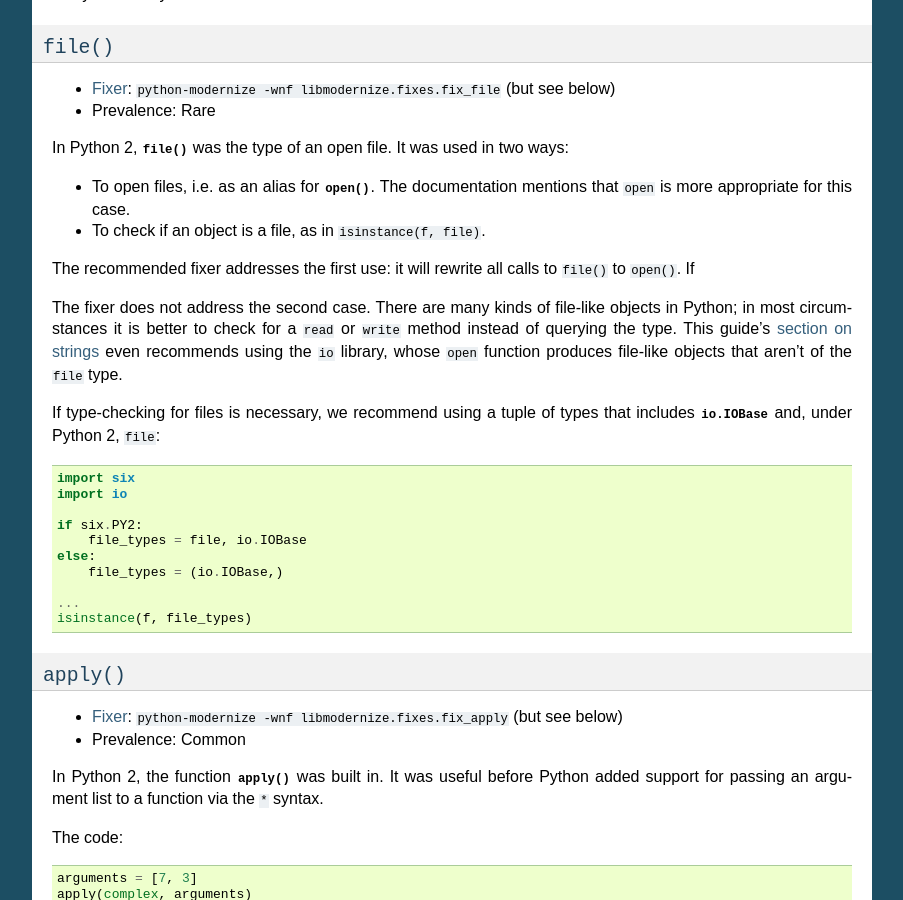
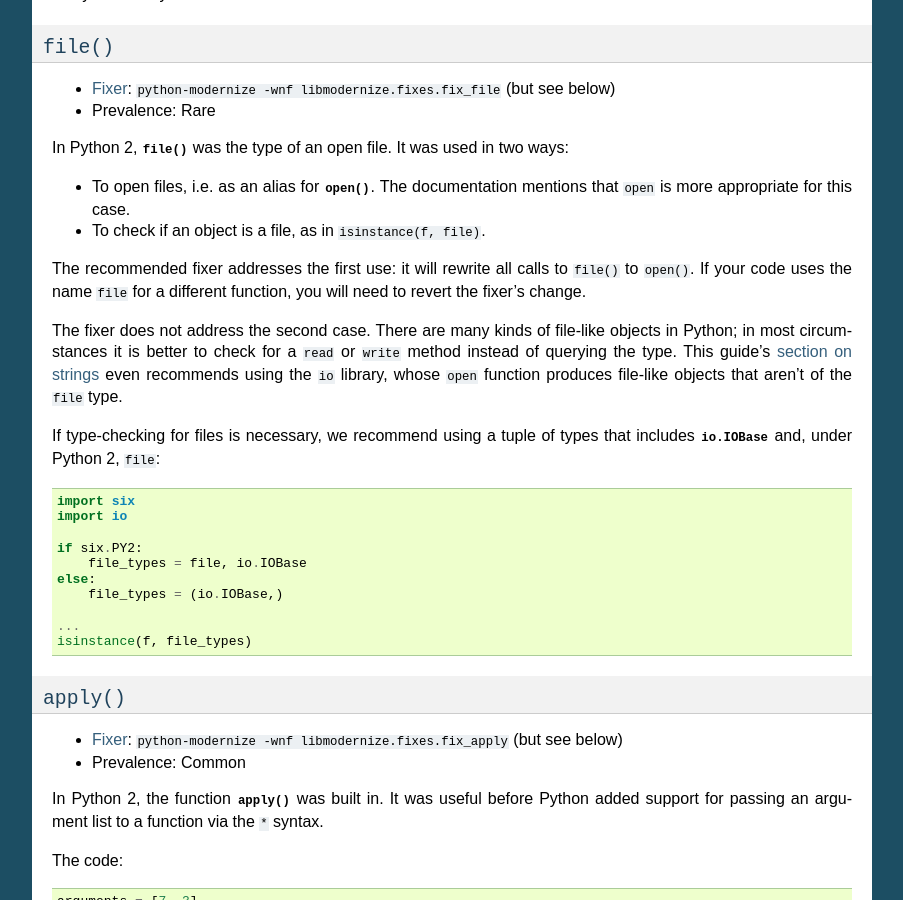
Before and after one commit to fedora-python/portingguide, a Sphinx documentation site: the page built from source/builtins.rst, in a window 1280 px wide and 900 px high, scrolled down 1054 px. Shown: the whole window, without its empty margins (198-1101 px from the left). Built offline with Sphinx 7.4.7, drawn with Linux system fonts in a browser that asks for light colours.

Commit message:
Add sentences that I accidentally removed or left unfinished

```diff
--- a/source/builtins.rst
+++ b/source/builtins.rst
@@ -82,7 +82,9 @@ ways:
 * To check if an object is a file, as in ``isinstance(f, file)``.
 
 The recommended fixer addresses the first use: it will rewrite all calls to
-``file()`` to ``open()``. If
+``file()`` to ``open()``.
+If your code uses the name ``file`` for a different function, you will need
+to revert the fixer's change.
 
 The fixer does not address the second case. There are many kinds of file-like
 objects in Python; in most circumstances it is better to check for
--- a/source/numbers.rst
+++ b/source/numbers.rst
@@ -95,6 +95,8 @@ Removal of the ``long`` type
 * :ref:`Fixer <python-modernize>`: ``python-modernize -wnf lib2to3.fixes.fix_long``
 * Prevalence: Common
 
+The ``long`` builtin no longer exists.
+
 In Python 2,  calling ``int`` on a number that doesn't fit in the machine
 ``int`` range would automatically create a ``long`` with the appropriate value.
 
```
